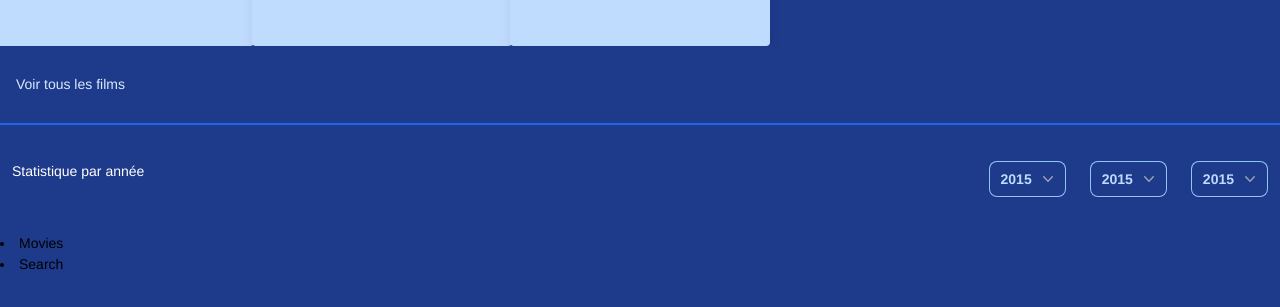
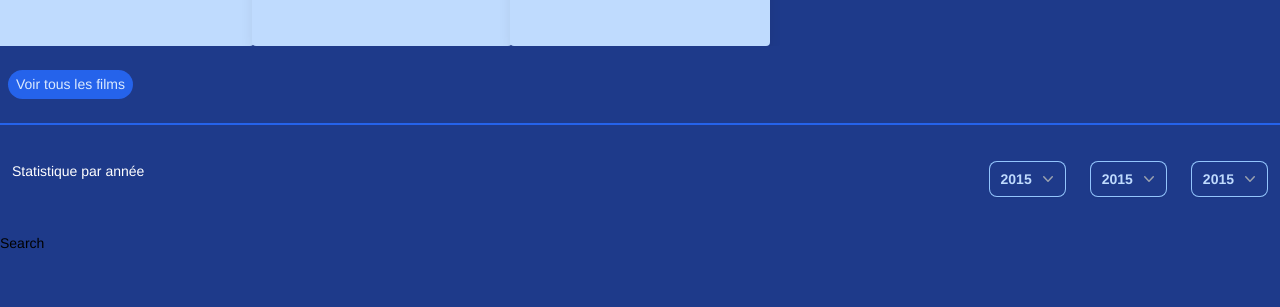
Before and after one commit to abernardArtefact/movieProject, a React (Vite) app: page / in a window 1280 px wide. Shown: the part 499-806 px from the top of the page. Built offline with nearby package versions, Linux system fonts and the light colour scheme.

Commit message:
rooting: style bouton

```diff
--- a/src/design-system/Common/Button/Button.tsx
+++ b/src/design-system/Common/Button/Button.tsx
@@ -1,4 +1,5 @@
 import { FC } from "react";
+import { Link } from "react-router-dom";
 
 type ButtonProps = {
   label: string;
@@ -8,8 +9,8 @@ type ButtonProps = {
 const Button: FC<ButtonProps> = ({}) => {
   return (
     <div className="flex justify-center lg:justify-start py-6 bg-blue-900">
-      <button className="  bg-blue-900 py-1 px-2 rounded-full text-blue-100 hover:text-blue-900 hover:bg-blue-200 border-blue-900 hover:border-blue-900 ml-2">
-        Voir tous les films
+      <button className="  bg-blue-600 py-1 px-2 rounded-full text-blue-100 hover:text-blue-900 hover:bg-blue-200 border-blue-900 hover:border-blue-900 ml-2">
+        <Link to="/movies">Voir tous les films</Link>
       </button>
     </div>
   );
--- a/src/pages/HomePage.tsx
+++ b/src/pages/HomePage.tsx
@@ -24,12 +24,11 @@ const HomePage = () => {
         ternaryGraphHeader={false}
         types={[]}
       ></GraphHeader>
-      <li>
-        <Link to="/movies">Movies</Link>
-      </li>
-      <li>
-        <Link to="/search">Search</Link>
-      </li>
+      <ul>
+        <li>
+          <Link to="/search">Search</Link>
+        </li>
+      </ul>
     </div>
   );
 };
```
